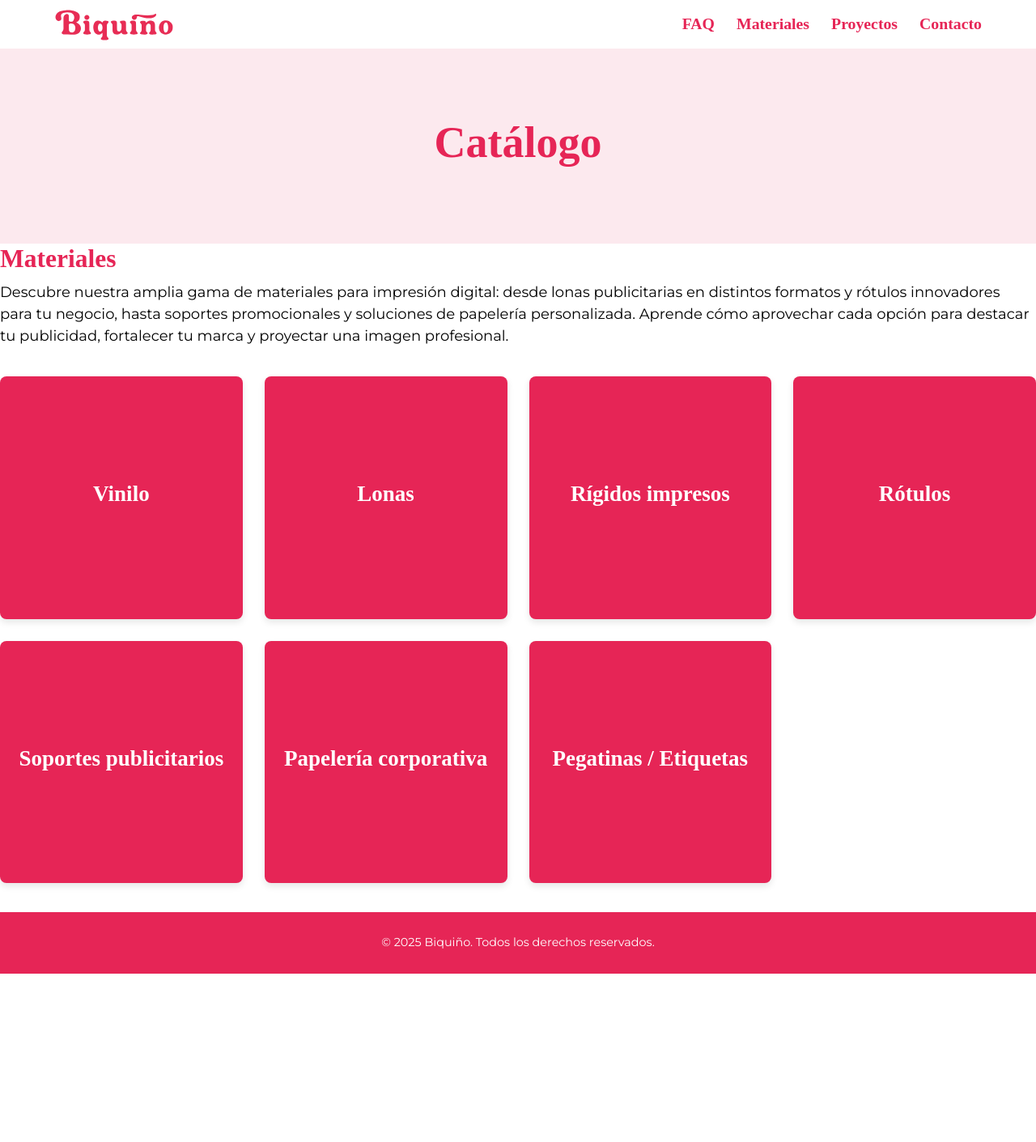
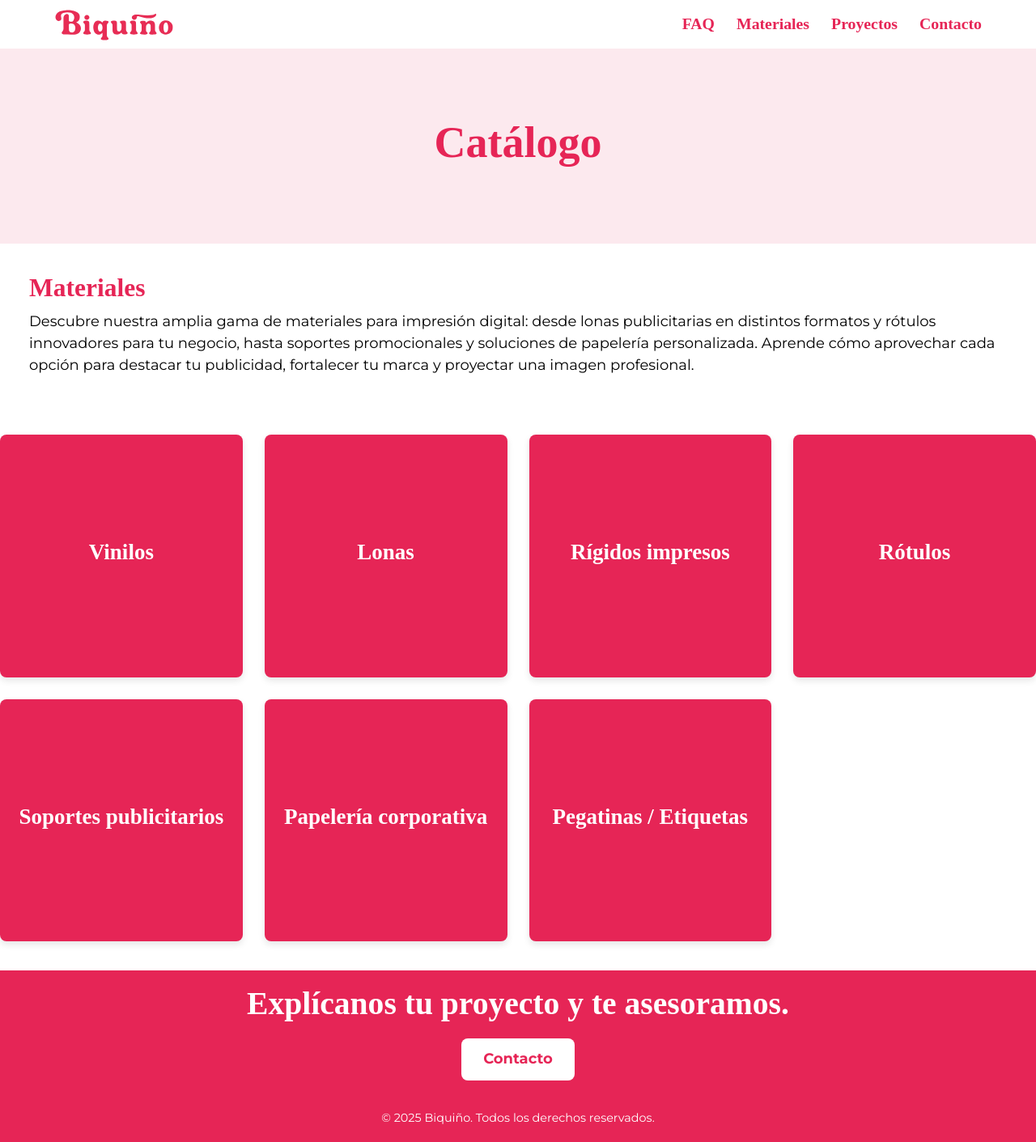
Before and after one commit to AidaG91/biquino-dev, a React (Vite) app in the folder biquino/: page /materiales in a window 1280 px wide. Shown: the whole page at 81% size. Before the commit the page ends 1203 px from the top, so only its background shows below. Built offline with nearby package versions, Linux system fonts and the light colour scheme; no server answers; a web font is replaced by a local one.

Commit message:
CSS improved

```diff
--- a/biquino/src/components/sections/CallToAction.jsx
+++ b/biquino/src/components/sections/CallToAction.jsx
@@ -1,17 +1,21 @@
 import { Link } from "react-router-dom";
 import styles from "../../styles/CallToAction.module.css";
 
-export default function CallToAction() {
+export default function CallToAction({
+  title,
+  subtitle,
+  buttonText,
+  buttonLink,
+  variant = "primary",
+}) {
   return (
-    <section className={styles.cta}>
-      <h1 className={styles.ctaTitle}>
-        Gran variedad de materiales con infinidad de aplicaciones
-      </h1>
-      <p className={styles.ctaSubtitle}>
-        Explora nuestra galería de materiales.
-      </p>
-      <Link to="/materiales" className={styles.ctaButton}>
-        Materiales
+    <section className={`${styles.cta} ${styles[variant]}`}>
+      <h1 className={styles.ctaTitle}>{title}</h1>
+
+      {subtitle && <p className={styles.ctaSubtitle}>{subtitle}</p>}
+
+      <Link to={buttonLink} className={styles.ctaButton}>
+        {buttonText}
       </Link>
     </section>
   );
--- a/biquino/src/data/materialsData.js
+++ b/biquino/src/data/materialsData.js
@@ -346,7 +346,7 @@ export const materialsData = [
 
 // También puedes crear un array solo con las categorías para la cuadrícula
 export const materialsGrid = [
-  { id: "vinilos", title: "Vinilo" },
+  { id: "vinilos", title: "Vinilos" },
   { id: "lonas", title: "Lonas" },
   { id: "rigidos", title: "Rígidos impresos" },
   { id: "rotulos", title: "Rótulos" },
--- a/biquino/src/pages/LandingPage.jsx
+++ b/biquino/src/pages/LandingPage.jsx
@@ -11,7 +11,13 @@ export default function LandingPage() {
       <Hero />
       <ServicesSection />
       <ProjectsSection />
-      <CallToAction />
+      <CallToAction
+        variant="light"
+        title="Gran variedad de materiales con infinidad de aplicaciones"
+        subtitle="Explora nuestra galería de materiales."
+        buttonText="Materiales"
+        buttonLink="/materiales"
+      />
       <ContactForm />
     </article>
   );
--- a/biquino/src/pages/MaterialDetailPage.jsx
+++ b/biquino/src/pages/MaterialDetailPage.jsx
@@ -3,6 +3,8 @@ import { useParams, Link, Navigate } from "react-router-dom";
 import { materialsData } from "../data/materialsData";
 import styles from "../styles/MaterialDetailPage.module.css";
 import { BsChevronDown } from "react-icons/bs";
+import CallToAction from "../components/sections/CallToAction";
+
 
 function FaqItem({ faq }) {
   const [isOpen, setIsOpen] = useState(false);
@@ -72,6 +74,13 @@ export default function MaterialDetailPage() {
           ))}
         </div>
       </div>
+
+      {/* 4. CTA */}
+      <CallToAction
+        title={`Haz realidad tu proyecto con ${material.title.toLowerCase()}.`}
+        buttonText="Contacto"
+        buttonLink="/contacto"
+      />
     </section>
   );
 }
--- a/biquino/src/pages/MaterialsPage.jsx
+++ b/biquino/src/pages/MaterialsPage.jsx
@@ -1,6 +1,7 @@
 import styles from "../styles/MaterialsPage.module.css";
 import { Link } from "react-router-dom";
 import { materialsGrid } from "../data/materialsData";
+import CallToAction from "../components/sections/CallToAction";
 
 export default function MaterialsPage() {
   return (
@@ -9,7 +10,7 @@ export default function MaterialsPage() {
         <h1>Catálogo</h1>
       </div>
 
-      <div>
+      <div className={styles.sectionInfo}>
         <h2>Materiales</h2>
         <p>
           Descubre nuestra amplia gama de materiales para impresión digital:
@@ -32,6 +33,11 @@ export default function MaterialsPage() {
           </Link>
         ))}
       </div>
+      <CallToAction
+        title="Explícanos tu proyecto y te asesoramos."
+        buttonText="Contacto"
+        buttonLink="/contacto"
+      />
     </section>
   );
 }
--- a/biquino/src/styles/CallToAction.module.css
+++ b/biquino/src/styles/CallToAction.module.css
@@ -1,37 +1,69 @@
+/* --- 1. Estilos Base (Layout) --- */
 .cta {
-  background-color: var(--color-white);
-  max-width: 550px;
+  padding: 1rem 2rem;
   text-align: center;
   display: flex;
+  flex-direction: column;
   justify-content: center;
-  flex-direction: column;
   align-items: center;
-  margin-inline: auto;
-  padding-bottom: 2rem;
+  transition:
+    background-color 0.3s ease,
+    color 0.3s ease;
+}
+
+.ctaTitle {
+  font-size: 2.2rem;
+  font-weight: bold;
+  max-width: 700px;
+  margin: 0 0 1rem 0;
+}
+
+.ctaSubtitle {
+  font-size: 1.1rem;
+  max-width: 600px;
+  margin: 0 0 1.5rem 0;
+  line-height: 1.6;
 }
 
 .ctaButton {
-  margin-top: 1rem;
   border-radius: 8px;
   border: none;
-  padding: 0.6em 1.2em;
-  font-size: 1em;
-  font-weight: 500;
+  padding: 0.7em 1.5em;
+  font-size: 1rem;
   font-family: inherit;
-  background-color: var(--color-btn);
-  color: var(--color-white);
   cursor: pointer;
   transition: all 0.3s ease;
   text-decoration: none;
+  font-weight: bold;
 }
 
 .ctaButton:hover {
-  transform: translateY(-3px);
+  transform: translateY(-3px) scale(1.05);
   box-shadow: 0 4px 8px rgba(0, 0, 0, 0.2);
-  filter: brightness(1.15);
 }
 
-.ctaButton:focus,
-.ctaButton:focus-visible {
-  outline: 4px auto -webkit-focus-ring-color;
+/* --- 2. Variante "primary" (Fondo Fucsia) --- */
+.primary {
+  background-color: var(--color-primary);
+  color: var(--color-white);
 }
+
+.primary .ctaButton {
+  background-color: var(--color-white);
+  color: var(--color-primary);
+}
+
+.primary .ctaTitle {
+  color: var(--color-white);
+}
+
+/* --- 3. Variante "light" (Fondo Blanco) --- */
+.light {
+  background-color: var(--color-white);
+  color: var(--color-primary);
+}
+
+.light .ctaButton {
+  background-color: var(--color-primary);
+  color: var(--color-white);
+}
--- a/biquino/src/styles/Footer.module.css
+++ b/biquino/src/styles/Footer.module.css
@@ -2,7 +2,7 @@
   background-color: var(--color-primary);
 
   /* Relleno vertical para que parezca una "franja" */
-  padding: 1.5rem 0;
+  padding: 1rem 0;
 
   /* Opcional: Asegura que esté al final de la página */
   width: 100%;
--- a/biquino/src/styles/MaterialDetailPage.module.css
+++ b/biquino/src/styles/MaterialDetailPage.module.css
@@ -69,7 +69,6 @@
   display: flex;
   flex-wrap: wrap;
   gap: 2rem;
-  margin: 2rem auto;
   padding: 2rem;
   background-color: var(--color-background);
 }
--- a/biquino/src/styles/MaterialsPage.module.css
+++ b/biquino/src/styles/MaterialsPage.module.css
@@ -11,13 +11,22 @@
   font-size: 3rem;
 }
 
+.sectionInfo {
+  display: flex;
+  max-width: 1400px;
+  flex-direction: column;
+  align-content: center;
+  align-items: flex-start;
+  margin: auto;
+  padding: 2rem;
+}
+
 .gridContainer {
- display: grid;
+  display: grid;
   grid-template-columns: repeat(auto-fit, minmax(280px, 1fr));
   gap: 1.5rem;
   max-width: 1400px;
   margin: 2rem auto;
-
 }
 
 .materialCard {
@@ -29,12 +38,13 @@
   justify-content: center;
   min-height: 200px;
   padding: 1rem;
-  transition: transform 0.2s ease, box-shadow 0.2s ease;
-   width: 100%;
+  transition:
+    transform 0.2s ease,
+    box-shadow 0.2s ease;
+  width: 100%;
   aspect-ratio: 1 / 1;
   border-radius: 8px;
-  box-shadow: 0 4px 8px rgba(0, 0, 0, 0.10);
-
+  box-shadow: 0 4px 8px rgba(0, 0, 0, 0.1);
 }
 
 .materialCard:hover {
@@ -45,6 +55,5 @@
 .materialCard h2 {
   font-size: 1.5rem;
   text-align: center;
-    color: var(--color-white);
-
+  color: var(--color-white);
 }
```
